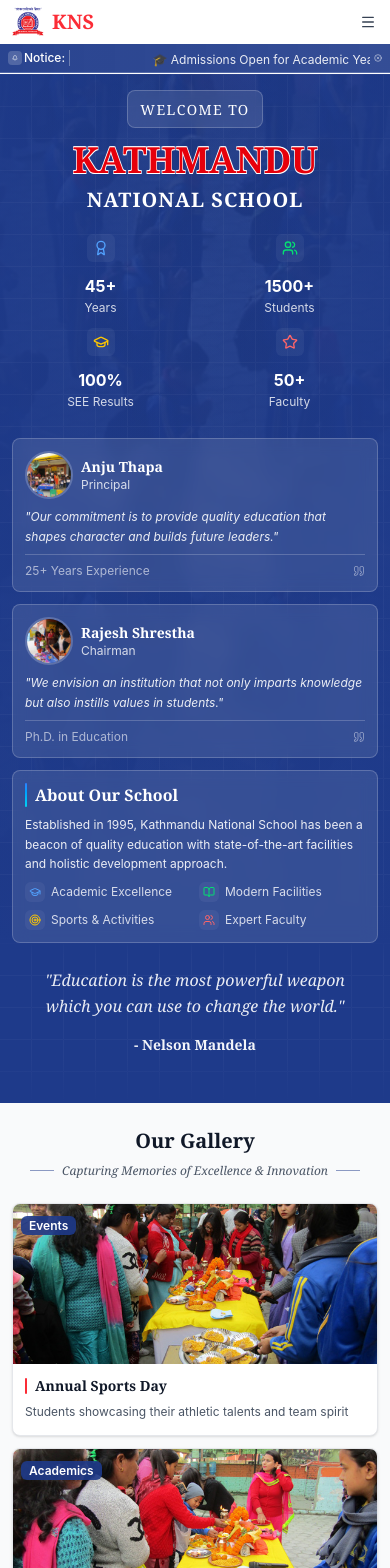
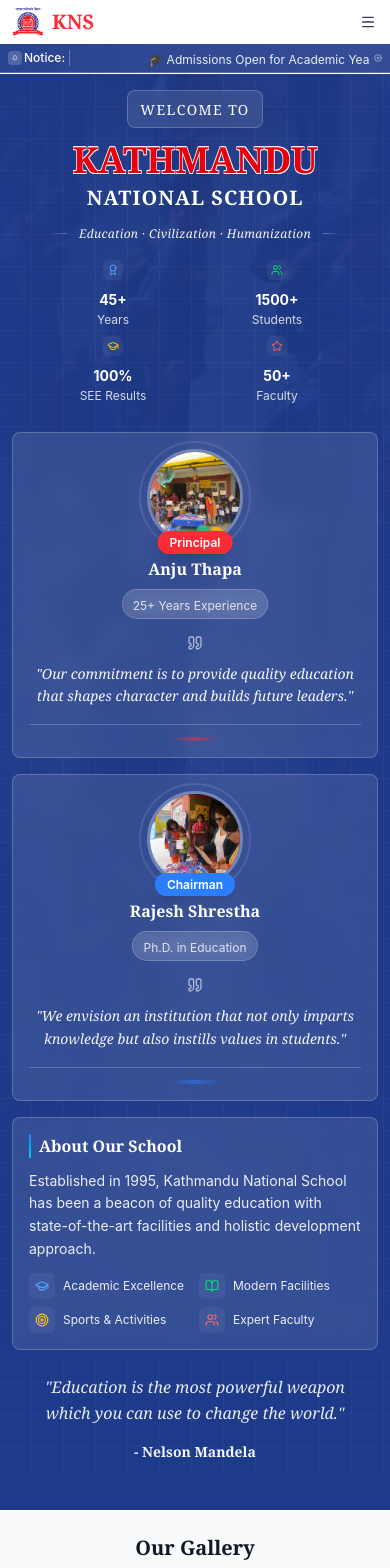
Before and after one commit to kingership321/kns, a React (Vite) app: page / in a window 390 px wide. Shown: the top 1568 px of the page. Built offline with nearby package versions, Linux system fonts and the light colour scheme.

Commit message:
some changes

```diff
--- a/src/components/HeroSection.tsx
+++ b/src/components/HeroSection.tsx
@@ -86,6 +86,7 @@ const HeroSection = () => {
             </div>
           </motion.div>
 
+          {/* Center Column - Welcome Message */}
           <motion.div
             initial={{ opacity: 0, y: 20 }}
             animate={{ opacity: 1, y: 0 }}
@@ -106,45 +107,52 @@ const HeroSection = () => {
               </div>
             </motion.div>
 
-  {/* School Name - Increased font sizes by one more dimension */}
+            {/* School Name - Larger on mobile, original sizes on desktop */}
             <div className="mb-3 xs:mb-3 sm:mb-4 md:mb-5 lg:mb-6 xl:mb-8">
               <h1 className="font-bold leading-none tracking-tight">
-      {/* KATHMANDU - Increased by one more size level */}
-      <span className="block text-4xl xs:text-4xl sm:text-5xl md:text-6xl lg:text-6xl xl:text-7xl 2xl:text-8xl text-red-600 font-[Cambria]
-        /* Adjusted text-shadow for larger text */
+                {/* KATHMANDU - Larger on mobile, original sizes on desktop */}
+                <span className="block text-4xl xs:text-4xl sm:text-5xl md:text-5xl lg:text-5xl xl:text-6xl 2xl:text-7xl text-red-600 font-[Cambria]
+                  /* Adjusted text-shadow */
                   [text-shadow:_0.6px_0.6px_0_white,_-0.6px_-0.6px_0_white,_0.6px_-0.6px_0_white,_-0.6px_0.6px_0_white]
                   xs:[text-shadow:_0.4px_0.4px_0_white,_-0.4px_-0.4px_0_white,_0.4px_-0.4px_0_white,_-0.4px_0.4px_0_white]
                   sm:[text-shadow:_0.7px_0.7px_0_white,_-0.7px_-0.7px_0_white,_0.7px_-0.7px_0_white,_-0.7px_0.7px_0_white]
-        md:[text-shadow:_1.3px_1.3px_0_white,_-1.3px_-1.3px_0_white,_1.3px_-1.3px_0_white,_-1.3px_1.3px_0_white]
-        lg:[text-shadow:_1.6px_1.6px_0_white,_-1.6px_-1.6px_0_white,_1.6px_-1.6px_0_white,_-1.6px_1.6px_0_white]
-        xl:[text-shadow:_2px_2px_0_white,_-2px_-2px_0_white,_2px_-2px_0_white,_-2px_2px_0_white]
-        2xl:[text-shadow:_2.5px_2.5px_0_white,_-2.5px_-2.5px_0_white,_2.5px_-2.5px_0_white,_-2.5px_2.5px_0_white]
+                  md:[text-shadow:_1px_1px_0_white,_-1px_-1px_0_white,_1px_-1px_0_white,_-1px_1px_0_white]
+                  lg:[text-shadow:_1.2px_1.2px_0_white,_-1.2px_-1.2px_0_white,_1.2px_-1.2px_0_white,_-1.2px_1.2px_0_white]
+                  xl:[text-shadow:_1.5px_1.5px_0_white,_-1.5px_-1.5px_0_white,_1.5px_-1.5px_0_white,_-1.5px_1.5px_0_white]
+                  2xl:[text-shadow:_2px_2px_0_white,_-2px_-2px_0_white,_2px_-2px_0_white,_-2px_2px_0_white]
                   mb-1 xs:mb-1 sm:mb-1.5 md:mb-2 lg:mb-2 xl:mb-3">
                   KATHMANDU
                 </span>
 
-      {/* NATIONAL SCHOOL - Increased by one more size level */}
-      <span className="block text-xl xs:text-xl sm:text-2xl md:text-3xl lg:text-4xl xl:text-5xl 2xl:text-6xl text-white font-[Cambria] tracking-wider xs:tracking-wide sm:tracking-wider md:tracking-wider mt-1.5 xs:mt-1.5 sm:mt-2">
+                {/* NATIONAL SCHOOL - Larger on mobile, original sizes on desktop */}
+                <span className="block text-xl xs:text-xl sm:text-2xl md:text-2xl lg:text-3xl xl:text-3xl 2xl:text-4xl text-white font-[Cambria] tracking-wider xs:tracking-wide sm:tracking-wider md:tracking-wider mt-1 xs:mt-1 sm:mt-1.5 md:mt-1.5 lg:mt-2">
                   NATIONAL SCHOOL
                 </span>
               </h1>
             </div>
 
-  {/* Motto - Slightly increased for better proportion */}
+            {/* Motto */}
             <motion.div
               initial={{ opacity: 0 }}
               animate={{ opacity: 1 }}
               transition={{ delay: 0.5, duration: 1 }}
-    className="mb-5 xs:mb-5 sm:mb-6 md:mb-7 lg:mb-9 xl:mb-12"
+              className="mb-4 xs:mb-4 sm:mb-5 md:mb-6 lg:mb-8 xl:mb-10"
             >
+              <div className="flex items-center justify-center gap-2 xs:gap-2 sm:gap-3 md:gap-4 lg:gap-4 xl:gap-6">
+                <div className="h-px w-4 xs:w-4 sm:w-6 md:w-8 lg:w-10 xl:w-12 bg-gradient-to-r from-transparent to-white/30" />
+                <p className="text-xs xs:text-xs sm:text-sm md:text-base lg:text-lg xl:text-xl 2xl:text-2xl text-white/95 italic tracking-wide font-serif leading-relaxed px-1 xs:px-1 sm:px-2 md:px-2">
+                  Education · Civilization · Humanization
+                </p>
+                <div className="h-px w-4 xs:w-4 sm:w-6 md:w-8 lg:w-10 xl:w-12 bg-gradient-to-l from-transparent to-white/30" />
+              </div>
             </motion.div>
 
-  {/* Quick Stats - Adjusted spacing for larger text */}
+            {/* Quick Stats - Fully responsive */}
             <motion.div
               initial={{ opacity: 0, y: 20 }}
               animate={{ opacity: 1, y: 0 }}
               transition={{ delay: 0.7, duration: 0.8 }}
-    className="grid grid-cols-2 xs:grid-cols-2 sm:grid-cols-4 gap-3 xs:gap-3 sm:gap-4 md:gap-5 max-w-sm xs:max-w-sm sm:max-w-md md:max-w-lg lg:max-w-xl mx-auto"
+              className="grid grid-cols-2 xs:grid-cols-2 sm:grid-cols-4 gap-2 xs:gap-2 sm:gap-3 md:gap-4 max-w-xs xs:max-w-xs sm:max-w-sm md:max-w-md lg:max-w-lg mx-auto"
             >
               {[
                 { value: "45+", label: "Years", icon: Award, color: "text-blue-400" },
@@ -153,11 +161,11 @@ const HeroSection = () => {
                 { value: "50+", label: "Faculty", icon: Star, color: "text-red-400" }
               ].map((stat, index) => (
                 <div key={index} className="text-center group">
-        <div className="inline-block p-1.5 xs:p-1.5 sm:p-2 md:p-2.5 rounded-md bg-white/5 mb-1.5 xs:mb-1.5 sm:mb-2 group-hover:bg-white/10 transition-all duration-300">
-          <stat.icon className={`w-4 h-4 xs:w-4 xs:h-4 sm:w-5 sm:h-5 md:w-6 md:h-6 ${stat.color}`} />
+                  <div className="inline-block p-1 xs:p-1 sm:p-1.5 md:p-2 rounded-md bg-white/5 mb-1 xs:mb-1 sm:mb-1.5 group-hover:bg-white/10 transition-all duration-300">
+                    <stat.icon className={`w-3 h-3 xs:w-3 xs:h-3 sm:w-4 sm:h-4 md:w-5 md:h-5 ${stat.color}`} />
                   </div>
-        <div className="text-base xs:text-base sm:text-lg md:text-xl lg:text-2xl font-bold text-white mb-0.5 xs:mb-0.5 sm:mb-1">{stat.value}</div>
-        <div className="text-white/80 text-xs xs:text-xs sm:text-sm md:text-base">{stat.label}</div>
+                  <div className="text-sm xs:text-sm sm:text-base md:text-lg lg:text-xl font-bold text-white mb-0.5 xs:mb-0.5 sm:mb-0.5">{stat.value}</div>
+                  <div className="text-white/80 text-xs xs:text-xs sm:text-xs md:text-sm">{stat.label}</div>
                 </div>
               ))}
             </motion.div>
@@ -194,7 +202,6 @@ const HeroSection = () => {
                 <div className="pt-3 xs:pt-3 sm:pt-4 border-t border-white/20">
                   <h3 className="text-base xs:text-base sm:text-lg md:text-xl font-bold text-white font-[Cambria] mb-0.5 xs:mb-0.5 sm:mb-1">Rajesh Shrestha</h3>
                   <p className="text-white/80 text-xs xs:text-xs sm:text-sm md:text-base">Chairman</p>
-                  <p className="text-white/60 text-xs xs:text-xs sm:text-sm md:text-base mt-0.5 xs:mt-0.5 sm:mt-1">Ph.D. in Education</p>
                 </div>
               </div>
             </div>
@@ -203,64 +210,118 @@ const HeroSection = () => {
 
         {/* Tablet/Mobile Layout - Messages below welcome */}
         <div className="lg:hidden mt-3 xs:mt-3 sm:mt-4 md:mt-6">
-          <div className="grid grid-cols-1 sm:grid-cols-2 gap-3 xs:gap-3 sm:gap-4 md:gap-5">
-            {/* Principal's Message - Mobile/Tablet */}
+          <div className="grid grid-cols-1 sm:grid-cols-2 gap-4 xs:gap-4 sm:gap-5 md:gap-6">
+            {/* Principal's Message - Mobile/Tablet - Redesigned */}
             <motion.div
               initial={{ opacity: 0, y: 20 }}
               animate={{ opacity: 1, y: 0 }}
               transition={{ delay: 0.3, duration: 0.6 }}
-              className="bg-white/10 backdrop-blur-sm rounded-lg p-3 xs:p-3 sm:p-4 md:p-5 border border-white/20"
+              className="bg-white/10 backdrop-blur-sm rounded-lg p-4 xs:p-4 sm:p-5 md:p-6 border border-white/20"
             >
-              <div className="flex items-center gap-2 xs:gap-2 sm:gap-3 md:gap-4 mb-2 xs:mb-2 sm:mb-3 md:mb-4">
-                <div className="w-12 h-12 xs:w-12 xs:h-12 sm:w-14 sm:h-14 md:w-16 md:h-16 rounded-full overflow-hidden border-2 border-white/20 flex-shrink-0">
+              {/* Centered Profile Image */}
+              <div className="flex flex-col items-center mb-4 xs:mb-4 sm:mb-5 md:mb-6">
+                <div className="relative mb-3 xs:mb-3 sm:mb-4">
+                  {/* Main Image with larger size and enhanced border */}
+                  <div className="w-24 h-24 xs:w-24 xs:h-24 sm:w-28 sm:h-28 md:w-32 md:h-32 rounded-full overflow-hidden border-3 border-white/30 relative">
                     <img
                       src={principalPhoto}
                       alt="Principal Anju Thapa"
                       className="w-full h-full object-cover"
                     />
+                    {/* Subtle gradient overlay */}
+                    <div className="absolute inset-0 bg-gradient-to-t from-white/5 to-transparent"></div>
                   </div>
-                <div>
-                  <h3 className="text-sm xs:text-sm sm:text-base md:text-lg font-bold text-white font-[Cambria]">Anju Thapa</h3>
-                  <p className="text-white/80 text-xs xs:text-xs sm:text-sm md:text-base">Principal</p>
 
+                  {/* Decorative ring effect */}
+                  <div className="absolute -inset-2 border-2 border-white/10 rounded-full"></div>
+
+                  {/* Badge positioned at bottom */}
+                  <div className="absolute -bottom-2 left-1/2 transform -translate-x-1/2">
+                    <span className="px-3 xs:px-3 sm:px-3.5 py-1 bg-red-500 text-white text-xs xs:text-xs sm:text-sm font-semibold rounded-full whitespace-nowrap shadow-lg">
+                      Principal
+                    </span>
                   </div>
                 </div>
-              <p className="text-white/90 text-xs xs:text-xs sm:text-sm md:text-base leading-relaxed mb-2 xs:mb-2 sm:mb-3 italic">
+
+                {/* Name and Title centered below image */}
+                <div className="text-center">
+                  <h3 className="text-base xs:text-base sm:text-lg md:text-xl font-bold text-white font-[Cambria]">Anju Thapa</h3>
+
+                  {/* Experience badge */}
+                  <div className="inline-block mt-2 px-2.5 py-0.5 bg-white/10 backdrop-blur-sm rounded-full border border-white/20">
+                    <span className="text-white/80 text-xs xs:text-xs sm:text-sm">25+ Years Experience</span>
+                  </div>
+                </div>
+              </div>
+
+              {/* Quote Message - Centered below image */}
+              <div className="text-center">
+                <Quote className="w-4 h-4 xs:w-4 xs:h-4 sm:w-5 sm:h-5 md:w-6 md:h-6 text-white/60 mx-auto mb-3 xs:mb-3 sm:mb-4" />
+                <p className="text-white/95 text-sm xs:text-sm sm:text-base md:text-lg leading-relaxed italic font-serif">
                   "Our commitment is to provide quality education that shapes character and builds future leaders."
                 </p>
-              <div className="flex items-center justify-between pt-2 xs:pt-2 sm:pt-3 border-t border-white/20">
-                <div className="text-white/60 text-xs xs:text-xs sm:text-sm">25+ Years Experience</div>
-                <Quote className="w-3 h-3 xs:w-3 xs:h-3 sm:w-4 sm:h-4 text-white/40" />
+              </div>
+
+              {/* Decorative divider */}
+              <div className="mt-4 xs:mt-4 sm:mt-5 md:mt-6 pt-3 xs:pt-3 sm:pt-4 border-t border-white/20 flex items-center justify-center">
+                <div className="h-1 w-12 bg-gradient-to-r from-transparent via-red-500/50 to-transparent rounded-full"></div>
               </div>
             </motion.div>
 
-            {/* Chairman's Message - Mobile/Tablet */}
+            {/* Chairman's Message - Mobile/Tablet - Redesigned */}
             <motion.div
               initial={{ opacity: 0, y: 20 }}
               animate={{ opacity: 1, y: 0 }}
               transition={{ delay: 0.5, duration: 0.6 }}
-              className="bg-white/10 backdrop-blur-sm rounded-lg p-3 xs:p-3 sm:p-4 md:p-5 border border-white/20"
+              className="bg-white/10 backdrop-blur-sm rounded-lg p-4 xs:p-4 sm:p-5 md:p-6 border border-white/20"
             >
-              <div className="flex items-center gap-2 xs:gap-2 sm:gap-3 md:gap-4 mb-2 xs:mb-2 sm:mb-3 md:mb-4">
-                <div className="w-12 h-12 xs:w-12 xs:h-12 sm:w-14 sm:h-14 md:w-16 md:h-16 rounded-full overflow-hidden border-2 border-white/20 flex-shrink-0">
+              {/* Centered Profile Image */}
+              <div className="flex flex-col items-center mb-4 xs:mb-4 sm:mb-5 md:mb-6">
+                <div className="relative mb-3 xs:mb-3 sm:mb-4">
+                  {/* Main Image with larger size and enhanced border */}
+                  <div className="w-24 h-24 xs:w-24 xs:h-24 sm:w-28 sm:h-28 md:w-32 md:h-32 rounded-full overflow-hidden border-3 border-white/30 relative">
                     <img
                       src={chairmanPhoto}
                       alt="Chairman"
                       className="w-full h-full object-cover"
                     />
+                    {/* Subtle gradient overlay */}
+                    <div className="absolute inset-0 bg-gradient-to-t from-white/5 to-transparent"></div>
                   </div>
-                <div>
-                  <h3 className="text-sm xs:text-sm sm:text-base md:text-lg font-bold text-white font-[Cambria]">Rajesh Shrestha</h3>
-                  <p className="text-white/80 text-xs xs:text-xs sm:text-sm md:text-base">Chairman</p>
 
+                  {/* Decorative ring effect */}
+                  <div className="absolute -inset-2 border-2 border-white/10 rounded-full"></div>
+
+                  {/* Badge positioned at bottom */}
+                  <div className="absolute -bottom-2 left-1/2 transform -translate-x-1/2">
+                    <span className="px-3 xs:px-3 sm:px-3.5 py-1 bg-blue-500 text-white text-xs xs:text-xs sm:text-sm font-semibold rounded-full whitespace-nowrap shadow-lg">
+                      Chairman
+                    </span>
                   </div>
                 </div>
-              <p className="text-white/90 text-xs xs:text-xs sm:text-sm md:text-base leading-relaxed mb-2 xs:mb-2 sm:mb-3 italic">
+
+                {/* Name and Title centered below image */}
+                <div className="text-center">
+                  <h3 className="text-base xs:text-base sm:text-lg md:text-xl font-bold text-white font-[Cambria]">Rajesh Shrestha</h3>
+
+                  {/* Qualification badge */}
+                  <div className="inline-block mt-2 px-2.5 py-0.5 bg-white/10 backdrop-blur-sm rounded-full border border-white/20">
+                    <span className="text-white/80 text-xs xs:text-xs sm:text-sm">Ph.D. in Education</span>
+                  </div>
+                </div>
+              </div>
+
+              {/* Quote Message - Centered below image */}
+              <div className="text-center">
+                <Quote className="w-4 h-4 xs:w-4 xs:h-4 sm:w-5 sm:h-5 md:w-6 md:h-6 text-white/60 mx-auto mb-3 xs:mb-3 sm:mb-4" />
+                <p className="text-white/95 text-sm xs:text-sm sm:text-base md:text-lg leading-relaxed italic font-serif">
                   "We envision an institution that not only imparts knowledge but also instills values in students."
                 </p>
-              <div className="flex items-center justify-between pt-2 xs:pt-2 sm:pt-3 border-t border-white/20">
-                <div className="text-white/60 text-xs xs:text-xs sm:text-sm">Ph.D. in Education</div>
-                <Quote className="w-3 h-3 xs:w-3 xs:h-3 sm:w-4 sm:h-4 text-white/40" />
+              </div>
+
+              {/* Decorative divider */}
+              <div className="mt-4 xs:mt-4 sm:mt-5 md:mt-6 pt-3 xs:pt-3 sm:pt-4 border-t border-white/20 flex items-center justify-center">
+                <div className="h-1 w-12 bg-gradient-to-r from-transparent via-blue-500/50 to-transparent rounded-full"></div>
               </div>
             </motion.div>
           </div>
@@ -270,27 +331,27 @@ const HeroSection = () => {
             initial={{ opacity: 0, y: 20 }}
             animate={{ opacity: 1, y: 0 }}
             transition={{ delay: 0.7, duration: 0.6 }}
-            className="mt-3 xs:mt-3 sm:mt-4 md:mt-5 bg-white/10 backdrop-blur-sm rounded-lg p-3 xs:p-3 sm:p-4 md:p-5 border border-white/20"
+            className="mt-4 xs:mt-4 sm:mt-5 md:mt-6 bg-white/10 backdrop-blur-sm rounded-lg p-4 xs:p-4 sm:p-5 md:p-6 border border-white/20"
           >
-            <div className="flex items-center gap-2 xs:gap-2 sm:gap-3 md:gap-4 mb-2 xs:mb-2 sm:mb-3 md:mb-4">
+            <div className="flex items-center gap-2 xs:gap-2 sm:gap-3 md:gap-4 mb-3 xs:mb-3 sm:mb-4 md:mb-5">
               <div className="h-6 xs:h-6 sm:h-8 md:h-10 w-0.5 xs:w-0.5 sm:w-1 md:w-1.5 bg-gradient-to-b from-blue-500 to-cyan-400 rounded-full"></div>
               <h2 className="text-base xs:text-base sm:text-lg md:text-xl font-bold text-white font-[Cambria]">About Our School</h2>
             </div>
-            <p className="text-white/90 text-xs xs:text-xs sm:text-sm md:text-base leading-relaxed mb-2 xs:mb-2 sm:mb-3 md:mb-4">
+            <p className="text-white/90 text-sm xs:text-sm sm:text-base md:text-lg leading-relaxed mb-3 xs:mb-3 sm:mb-4 md:mb-5">
               Established in 1995, Kathmandu National School has been a beacon of quality education with state-of-the-art facilities and holistic development approach.
             </p>
             <div className="grid grid-cols-2 sm:grid-cols-4 gap-2 xs:gap-2 sm:gap-3 md:gap-4">
               {[
-                { title: "Academic Excellence", icon: <GraduationCap className="w-3 h-3 xs:w-3 xs:h-3 sm:w-4 sm:h-4 md:w-5 md:h-5 text-blue-400" /> },
-                { title: "Modern Facilities", icon: <BookOpen className="w-3 h-3 xs:w-3 xs:h-3 sm:w-4 sm:h-4 md:w-5 md:h-5 text-green-400" /> },
-                { title: "Sports & Activities", icon: <Target className="w-3 h-3 xs:w-3 xs:h-3 sm:w-4 sm:h-4 md:w-5 md:h-5 text-yellow-400" /> },
-                { title: "Expert Faculty", icon: <Users className="w-3 h-3 xs:w-3 xs:h-3 sm:w-4 sm:h-4 md:w-5 md:h-5 text-red-400" /> }
+                { title: "Academic Excellence", icon: <GraduationCap className="w-3.5 h-3.5 xs:w-3.5 xs:h-3.5 sm:w-4 sm:h-4 md:w-5 md:h-5 text-blue-400" /> },
+                { title: "Modern Facilities", icon: <BookOpen className="w-3.5 h-3.5 xs:w-3.5 xs:h-3.5 sm:w-4 sm:h-4 md:w-5 md:h-5 text-green-400" /> },
+                { title: "Sports & Activities", icon: <Target className="w-3.5 h-3.5 xs:w-3.5 xs:h-3.5 sm:w-4 sm:h-4 md:w-5 md:h-5 text-yellow-400" /> },
+                { title: "Expert Faculty", icon: <Users className="w-3.5 h-3.5 xs:w-3.5 xs:h-3.5 sm:w-4 sm:h-4 md:w-5 md:h-5 text-red-400" /> }
               ].map((item, i) => (
-                <div key={i} className="flex items-center gap-1.5 xs:gap-1.5 sm:gap-2 md:gap-2.5">
-                  <div className="p-1 xs:p-1 sm:p-1.5 md:p-2 rounded-md bg-white/5">
+                <div key={i} className="flex items-center gap-2 xs:gap-2 sm:gap-2.5 md:gap-3">
+                  <div className="p-1.5 xs:p-1.5 sm:p-2 md:p-2.5 rounded-md bg-white/5">
                     {item.icon}
                   </div>
-                  <span className="text-white/80 text-xs xs:text-xs sm:text-sm md:text-base">{item.title}</span>
+                  <span className="text-white/90 text-xs xs:text-xs sm:text-sm md:text-base">{item.title}</span>
                 </div>
               ))}
             </div>
```
Lines whose indentation alone changed are shown as unchanged.
